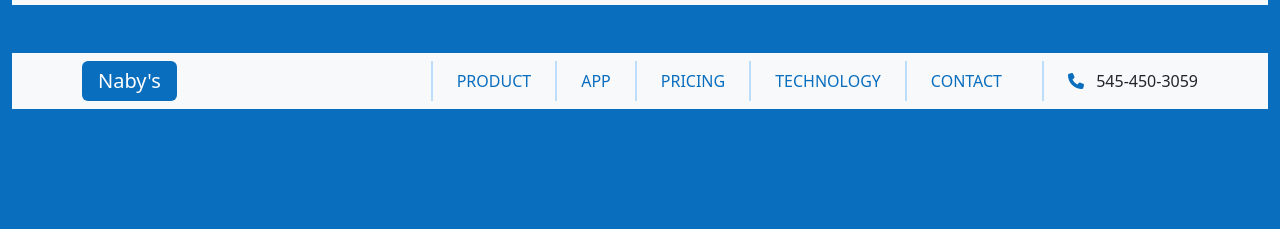
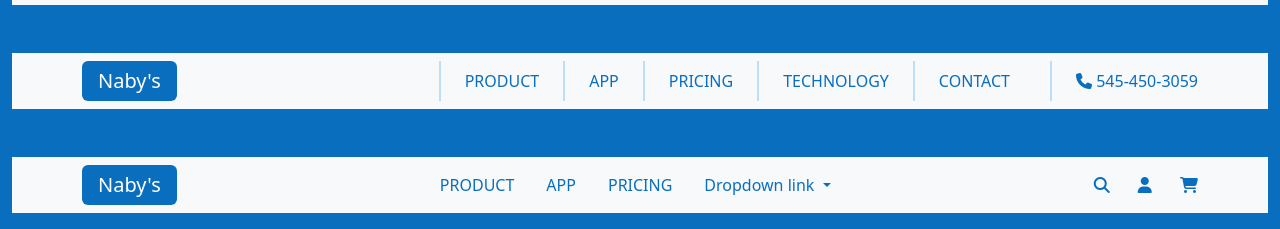
Before and after one commit to Naby-04/navigation-bar-styles, a plain HTML site: page index.html in a window 1280 px wide. Shown: the part 742-971 px from the top of the page. Before the commit the page ends 867 px from the top, so only its background shows below. Drawn offline with nearby package versions, Linux system fonts and the light colour scheme.

Commit message:
9e navbar

```diff
--- a/index.html
+++ b/index.html
@@ -375,13 +375,14 @@
               </ul>
               <div class="user-area py-2 ps-4 ms-3">
                 <i class="fa-solid fa-phone"></i>
-                <span class="ms-2">545-450-3059</span>
+                <span>545-450-3059</span>
               </div>
             </div>
           </div>
         </nav>
       </section>
       <!-- 7e style exit -->
+      <!-- 8e style -->
       <section class="style-8 mt-5">
         <nav class="navbar navbar-expand-lg bg-light">
           <div class="container">
@@ -422,15 +423,75 @@
               </ul>
               <div class="user-area py-2 ps-4 ms-3">
                 <i class="fa-solid fa-phone"></i>
-                <span class="ms-2">545-450-3059</span>
+                <span>545-450-3059</span>
               </div>
             </div>
           </div>
         </nav>
       </section>
-      <!-- 8e style -->
       <!-- 8e style exit -->
       <!-- 9e style -->
+      <section class="style-9 mt-5">
+        <nav class="navbar navbar-expand-lg bg-light">
+          <div class="container">
+            <a class="navbar-brand px-3 rounded-2" href="#">Naby's</a>
+            <button
+              class="navbar-toggler"
+              type="button"
+              data-bs-toggle="collapse"
+              data-bs-target="#navbarNavDropdown"
+              aria-controls="navbarNavDropdown"
+              aria-expanded="false"
+              aria-label="Toggle navigation"
+            >
+              <span class="navbar-toggler-icon"></span>
+            </button>
+            <div
+              class="collapse navbar-collapse justify-content-between"
+              id="navbarNavDropdown"
+            >
+              <ul class="navbar-nav m-auto">
+                <li class="nav-item">
+                  <a class="nav-link active mx-2" aria-current="page" href="#"
+                    >PRODUCT</a
+                  >
+                </li>
+                <li class="nav-item">
+                  <a class="nav-link mx-2" href="#">APP</a>
+                </li>
+                <li class="nav-item">
+                  <a class="nav-link mx-2" href="#">PRICING</a>
+                </li>
+                <li class="nav-item dropdown">
+                  <a
+                    class="nav-link dropdown-toggle mx-2"
+                    href="#"
+                    role="button"
+                    data-bs-toggle="dropdown"
+                    aria-expanded="false"
+                  >
+                    Dropdown link
+                  </a>
+                  <ul class="dropdown-menu">
+                    <li><a class="dropdown-item" href="#">Action</a></li>
+                    <li>
+                      <a class="dropdown-item" href="#">Another action</a>
+                    </li>
+                    <li>
+                      <a class="dropdown-item" href="#">Something else here</a>
+                    </li>
+                  </ul>
+                </li>
+              </ul>
+              <div class="user-area py-2 ms-3">
+                <i class="fa-solid fa-magnifying-glass"></i>
+                <i class="fa-solid fa-user ms-4"></i>
+                <i class="fa-solid fa-cart-shopping ms-4"></i>
+              </div>
+            </div>
+          </div>
+        </nav>
+      </section>
       <!-- 9e style exit -->
       <!-- 10e style -->
       <!-- 10e style exit -->
--- a/style.css
+++ b/style.css
@@ -77,9 +77,6 @@ i {
   .style-2 .navbar-brand {
     display: block !important;
   }
-  .user-area i {
-    display: none;
-  }
 }
 /* 2e style exit  */
 /* 3e style */
@@ -114,7 +111,8 @@ i {
 }
 /* 3e style exit */
 /* 7e style */
-.style-7 .user-area span {
+.style-7 .user-area span,
+.style-8 .user-area span {
   color: var(--text-blue);
 }
 .style-7 .user-area {
@@ -122,9 +120,6 @@ i {
 }
 /* 7e style exit */
 /* 8e style */
-.style-7 .user-area span {
-  color: var(--text-blue);
-}
 .style-8 .user-area,
 .style-8 li {
   border-left: 2px solid var(--li-border);
```
